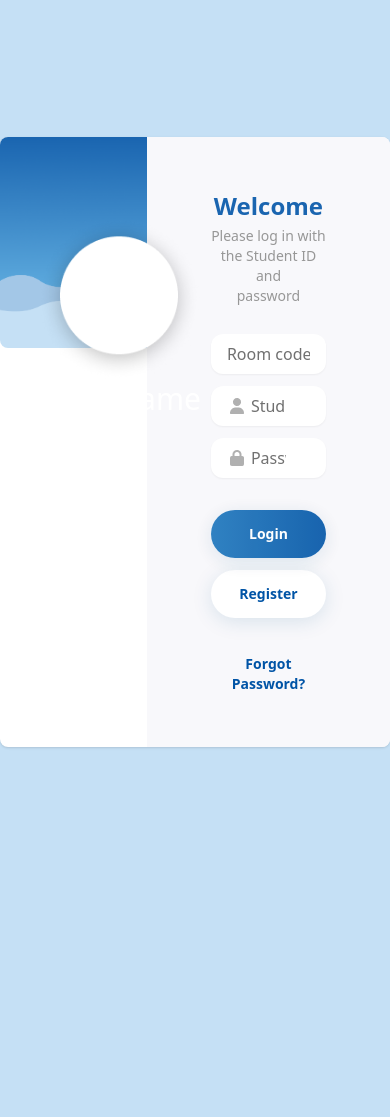
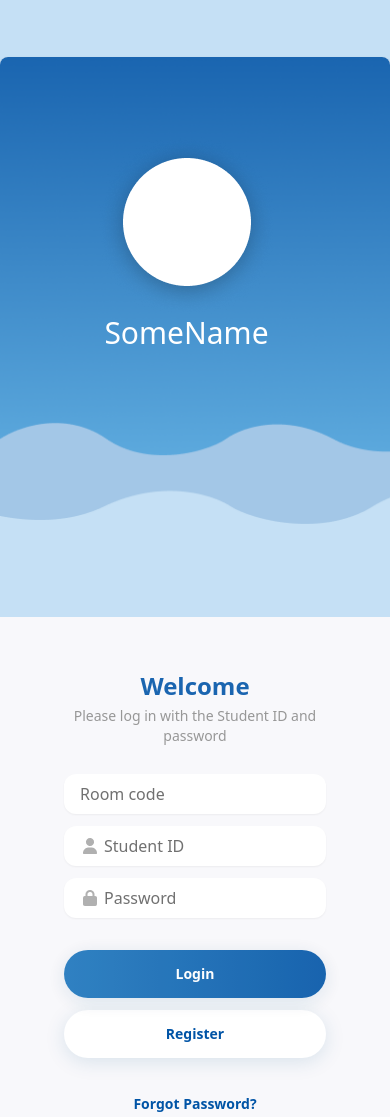
Before and after one commit to BekaSolo/st, a website: page index.html in a window 390 px wide. Shown: the top 1117 px of the page. Before the commit the page ends 844 px from the top, so only its background shows below. Drawn offline with Linux system fonts and the light colour scheme.

Commit message:
fix respons

```diff
--- a/index.html
+++ b/index.html
@@ -13,11 +13,15 @@
     <a href="dashboard.html" class="hidden"></a>
     <a href="dashboard2.html" class="hidden"></a>
     <div class="py-12 sm:px-6 lg:px-8">
-      <div class="mt-10 sm:mx-auto">
+      <div class="max-[800px]:mt-[380px] mt-10 sm:mx-auto">
         <div class="bg-white shadow rounded-lg">
-          <div class="flex">
+          <div class="flex max-[800px]:flex-col">
             <div class="rounded-lg h-full relative">
-              <img src="./img/refer.png" alt="" class="rounded-l-lg" />
+              <img
+                src="./img/refer.png"
+                alt=""
+                class="max-[800px]:rounded-t-lg max-[800px]:rounded-b-none rounded-l-lg"
+              />
 
               <div class="absolute top-20 left-1/4">
                 <img src="./img/Logo Frame.png" />
@@ -25,7 +29,9 @@
               </div>
             </div>
 
-            <div class="py-[53px] px-[64px] bg-[#f8f8fb] rounded-r-lg">
+            <div
+              class="py-[53px] px-[64px] bg-[#f8f8fb] max-[800px]:rounded-t-none max-[800px]:rounded-b-lg rounded-r-lg"
+            >
               <h1 class="text-[#1A65B0] font-semibold text-2xl text-center">
                 Welcome
               </h1>
```
Also changed, not shown: dist/output.css.
